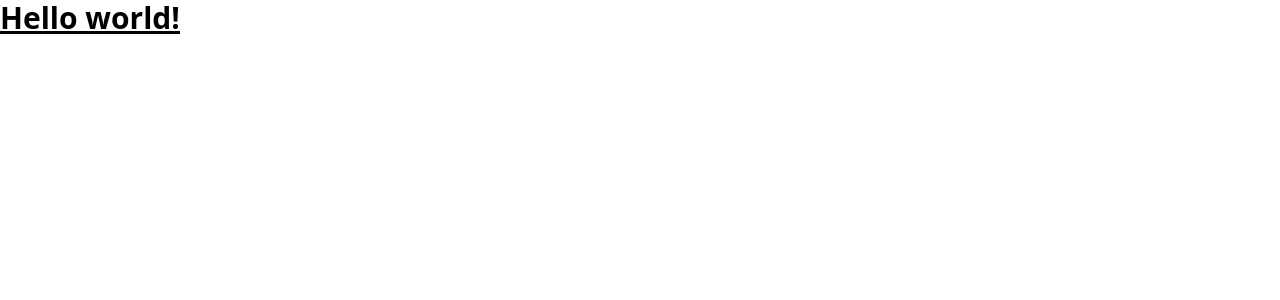
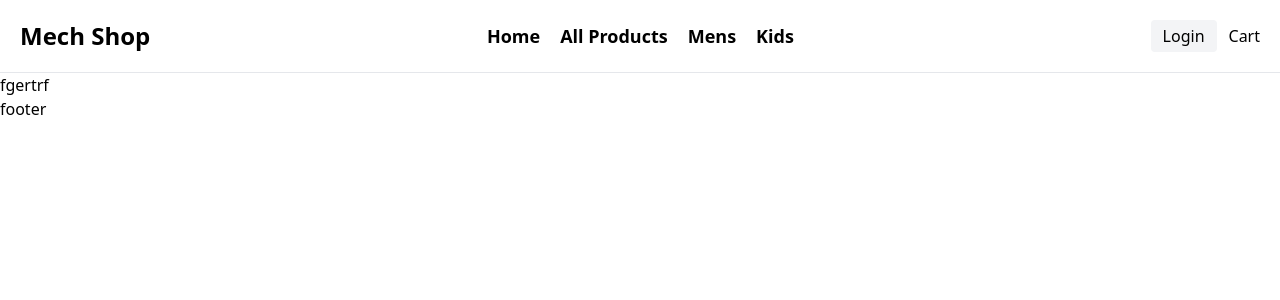
Before and after one commit to Indranil102/E-com, a React (Vite) app: page / in a window 1280 px wide. Shown: the top 300 px of the page. Built offline with nearby package versions, Linux system fonts and the light colour scheme.

Commit message:
navbaer template added

```diff
--- a/package.json
+++ b/package.json
@@ -11,7 +11,9 @@
   },
   "dependencies": {
     "react": "^18.3.1",
-    "react-dom": "^18.3.1"
+    "react-dom": "^18.3.1",
+    "react-icons": "^5.4.0",
+    "react-router-dom": "^7.1.1"
   },
   "devDependencies": {
     "@eslint/js": "^9.17.0",
--- a/src/App.jsx
+++ b/src/App.jsx
@@ -1,15 +1,24 @@
 
 
+import { BrowserRouter, Route, Routes } from 'react-router-dom'
 import './App.css'
+import Cart from './pages/Cart/Cart'
+import Home from './pages/Home/Home'
 
 function App() {
 
 
   return (
     <>
-      <h1 className="text-3xl font-bold underline">
-      Hello world!
-    </h1>
+      <div>
+        <BrowserRouter>
+        <Routes>
+          <Route path="/"element={<Home/>}/>
+          <Route path="/" element= {<Cart/>}/>
+
+        </Routes>
+        </BrowserRouter>
+      </div>
     </>
   )
 }
--- a/src/pages/Footer/Footer.jsx
+++ b/src/component/Footer/Footer.jsx
@@ -2,7 +2,7 @@
 const Footer = () => {
   return (
     <div>
-
+      footer
     </div>
   )
 }
--- /dev/null
+++ b/src/component/Layout/Layout.jsx
@@ -0,0 +1,16 @@
+import Footer from "../Footer/Footer";
+import Navbar from "../Navbar/Navbar";
+
+const Layout = ({ children }) => {
+  return (
+    <div>
+      <Navbar />
+      <div className="content">
+        {children}
+      </div>
+      <Footer />
+    </div>
+  );
+}
+
+export default Layout;
--- /dev/null
+++ b/src/component/Navbar/Navbar.jsx
@@ -0,0 +1,33 @@
+
+const Navbar = () => {
+  return (
+    <>
+      <div>
+        <header className="bg-white border-b border-gray-200">
+          <div className="container max-auto flex justify-between p-5 items-center">
+            <div>
+              <h3 className="font-bold text-2xl">
+                Mech <span>Shop</span>
+              </h3>
+            </div>
+            <ul className="flex items-center text-lg justify-center font-semibold">
+              <li className="me-5 hover:text-gray-900 cursor-pointer">Home </li>
+              <li className="me-5 hover:text-gray-900 cursor-pointer">All Products </li>
+              <li className="me-5 hover:text-gray-900 cursor-pointer">Mens </li>
+              <li className="me-5 hover:text-gray-900 cursor-pointer">Kids </li>
+            </ul>
+
+            <div className="flex justify-center items-center gap-3">
+              <button className="inline-flex items-center bg-gray-100 border-0 py-1 px-3 focus-outline-none hover:bg-gray-200 rounded text-base mt-4 md:mt-0">Login</button>
+              <p>Cart</p>
+
+            </div>
+          </div>
+
+        </header>
+      </div>
+    </>
+  )
+}
+
+export default Navbar
--- a/src/pages/Cart/Cart.jsx
+++ b/src/pages/Cart/Cart.jsx
@@ -1,9 +1,10 @@
+import Layout from "../../component/Layout/Layout"
 
 const Cart = () => {
   return (
-    <div>
+    <Layout/>
 
-    </div>
+
   )
 }
 
--- a/src/pages/Home/Home.jsx
+++ b/src/pages/Home/Home.jsx
@@ -0,0 +1,12 @@
+import Layout from "../../component/Layout/Layout"
+
+
+const Home = () => {
+  return (
+    <Layout>
+      fgertrf
+    </Layout>
+  )
+}
+
+export default Home
--- a/src/pages/Layout/Layout.jsx
+++ /dev/null
@@ -1,10 +0,0 @@
-
-const Layout = () => {
-  return (
-    <div>
-
-    </div>
-  )
-}
-
-export default Layout
--- a/src/pages/Navbar/Navbar.jsx
+++ /dev/null
@@ -1,10 +0,0 @@
-
-const Navbar = () => {
-  return (
-    <div>
-
-    </div>
-  )
-}
-
-export default Navbar
```
Also changed, not shown: 1 other file (tests, documents, lock files or other folders).
